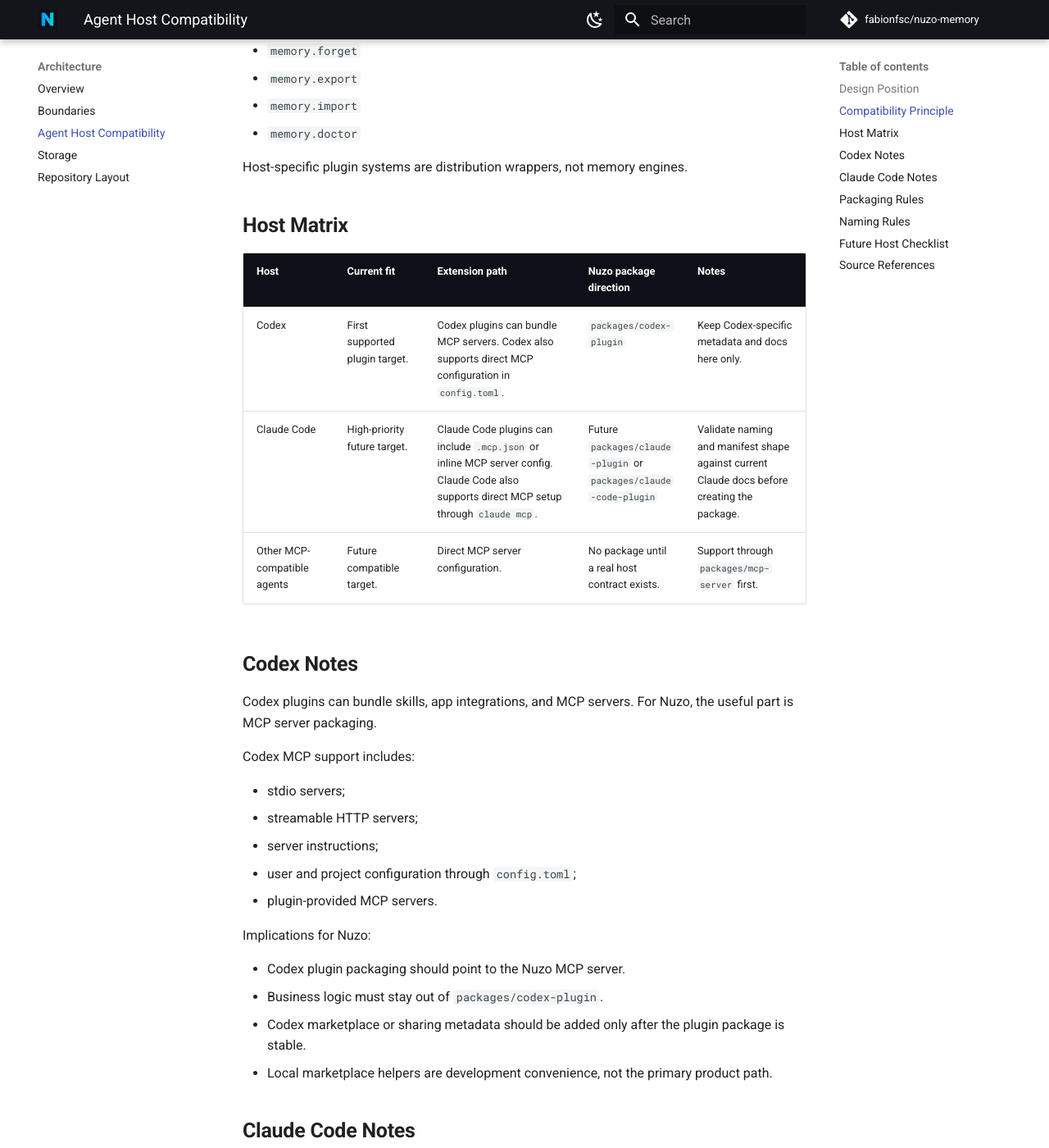
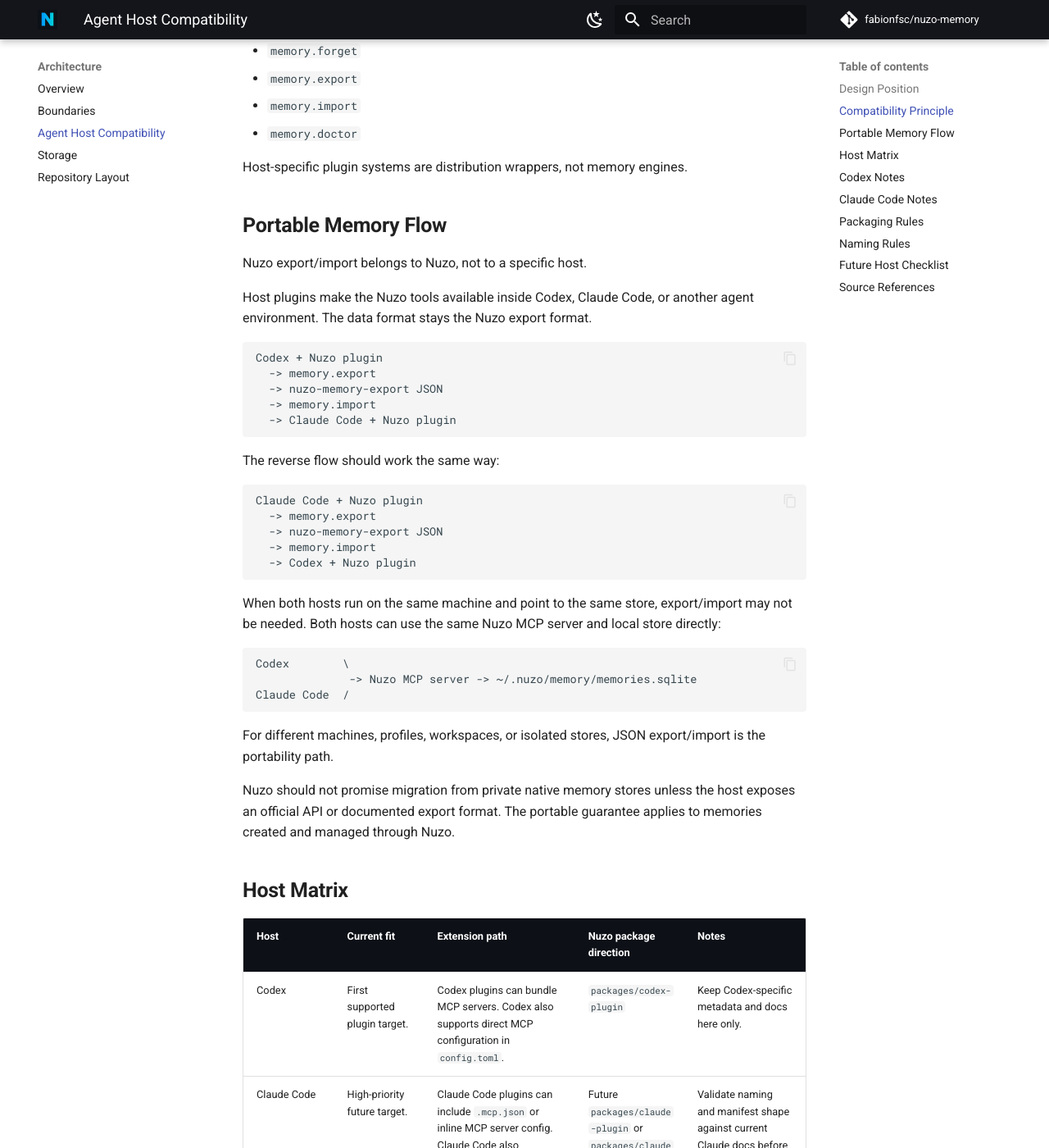
Before and after one commit to fabionfsc/nuzo-memory, an MkDocs documentation site: the page built from docs/architecture/agent-host-compatibility.md, in a window 1280 px wide and 1400 px high, scrolled down 944 px. Shown: the whole window at 82% size. Built offline with MkDocs 1.6.1 and Material for MkDocs 9.7.7, drawn with Linux system fonts in a browser that asks for light colours; comment, search, counter and statistics services are not loaded; some of the changed text lies outside the part shown.

Commit message:
Document Nuzo memory portability

````diff
--- a/docs/architecture/agent-host-compatibility.md
+++ b/docs/architecture/agent-host-compatibility.md
@@ -35,6 +35,42 @@
 - `memory.doctor`
 
 Host-specific plugin systems are distribution wrappers, not memory engines.
+
+## Portable Memory Flow
+
+Nuzo export/import belongs to Nuzo, not to a specific host.
+
+Host plugins make the Nuzo tools available inside Codex, Claude Code, or another agent environment. The data format stays the Nuzo export format.
+
+```text
+Codex + Nuzo plugin
+  -> memory.export
+  -> nuzo-memory-export JSON
+  -> memory.import
+  -> Claude Code + Nuzo plugin
+```
+
+The reverse flow should work the same way:
+
+```text
+Claude Code + Nuzo plugin
+  -> memory.export
+  -> nuzo-memory-export JSON
+  -> memory.import
+  -> Codex + Nuzo plugin
+```
+
+When both hosts run on the same machine and point to the same store, export/import may not be needed. Both hosts can use the same Nuzo MCP server and local store directly:
+
+```text
+Codex        \
+              -> Nuzo MCP server -> ~/.nuzo/memory/memories.sqlite
+Claude Code  /
+```
+
+For different machines, profiles, workspaces, or isolated stores, JSON export/import is the portability path.
+
+Nuzo should not promise migration from private native memory stores unless the host exposes an official API or documented export format. The portable guarantee applies to memories created and managed through Nuzo.
 
 ## Host Matrix
 
@@ -104,6 +140,8 @@
 - import/export implementation;
 - host-specific versions of the MCP tool contract.
 
+Host packages should expose Nuzo import/export actions when the host supports invoking MCP tools from the plugin. They should not create separate Codex or Claude export formats.
+
 ## Naming Rules
 
 Use neutral public language:
````
Also changed, not shown: README.md (+16 -0 lines), docs/product/positioning.md (+4 -0 lines), docs/spec/tools.md (+4 -0 lines).
